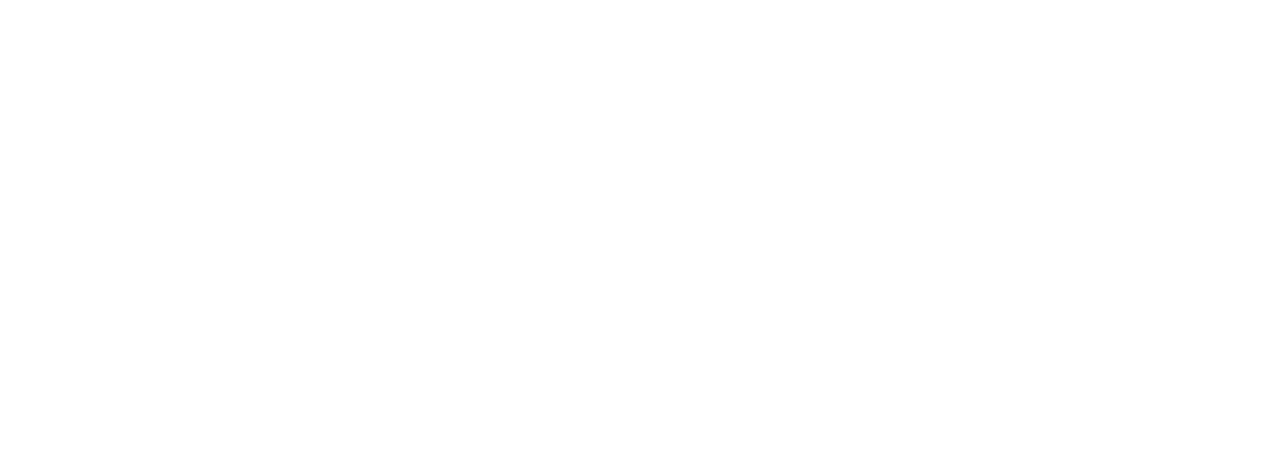
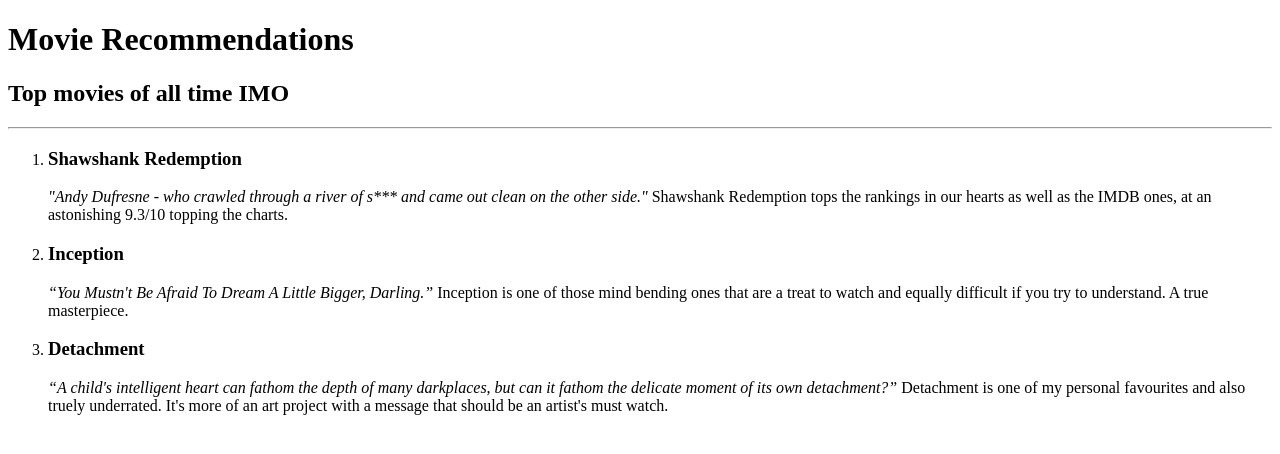
Before and after one commit to RahulGoel2002/MovieRecommendation, a plain HTML site: page index.html in a window 1280 px wide. Drawn offline with Linux system fonts and the light colour scheme.

Commit message:
Add Body

```diff
--- a/index.html
+++ b/index.html
@@ -4,6 +4,31 @@
         <title>My Favourite movies</title>
     </head>
     <body>
-
+        <h1>Movie Recommendations</h1>
+        <h2>Top movies of all time IMO</h2>
+        <hr>
+        <ol>
+            <li>
+                <h3>Shawshank Redemption</h3>
+                <p>
+                    <i>"Andy Dufresne - who crawled through a river of s*** and came out clean on the other side."</i>
+                    Shawshank Redemption tops the rankings in our hearts as well as the IMDB ones, at an astonishing 9.3/10 topping the charts.
+                </p>
+            </li>
+            <li>
+                <h3>Inception</h3>
+                <p>
+                    <i>“You Mustn't Be Afraid To Dream A Little Bigger, Darling.”</i>
+                    Inception is one of those mind bending ones that are a treat to watch and equally difficult if you try to understand. A true masterpiece.
+                </p>
+            </li>
+            <li>
+                <h3>Detachment</h3>
+                <p>
+                    <i>“A child's intelligent heart can fathom the depth of many darkplaces, but can it fathom the delicate moment of its own detachment?”</i>
+                    Detachment is one of my personal favourites and also truely underrated. It's more of an art project with a message that should be an artist's must watch.
+                </p>
+            </li>
+        </ol>
     </body>
 </html>
```
